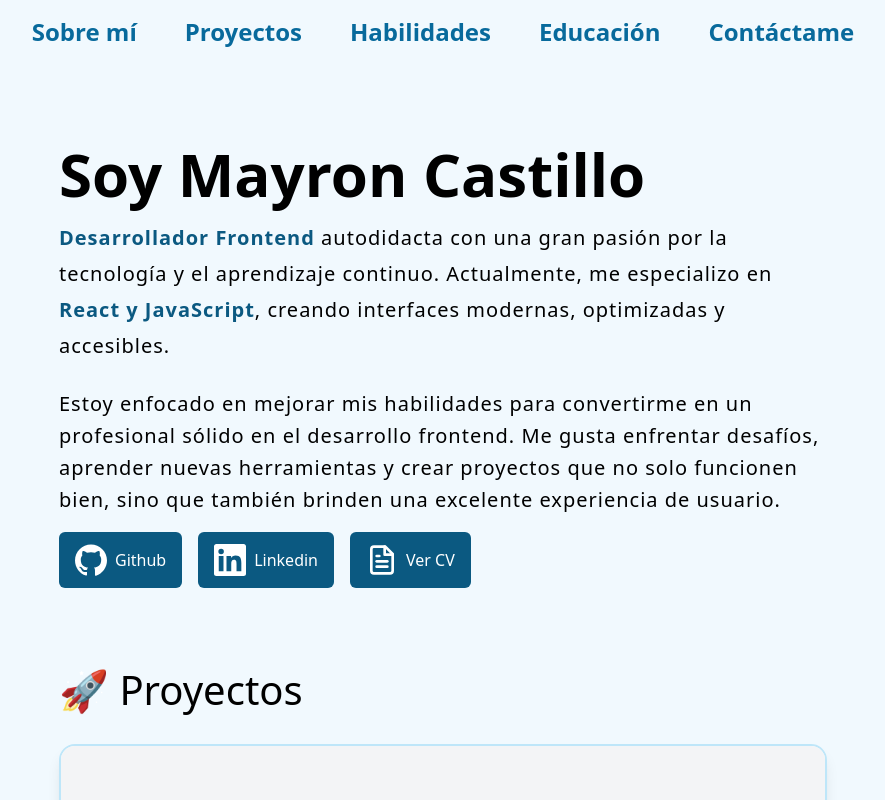
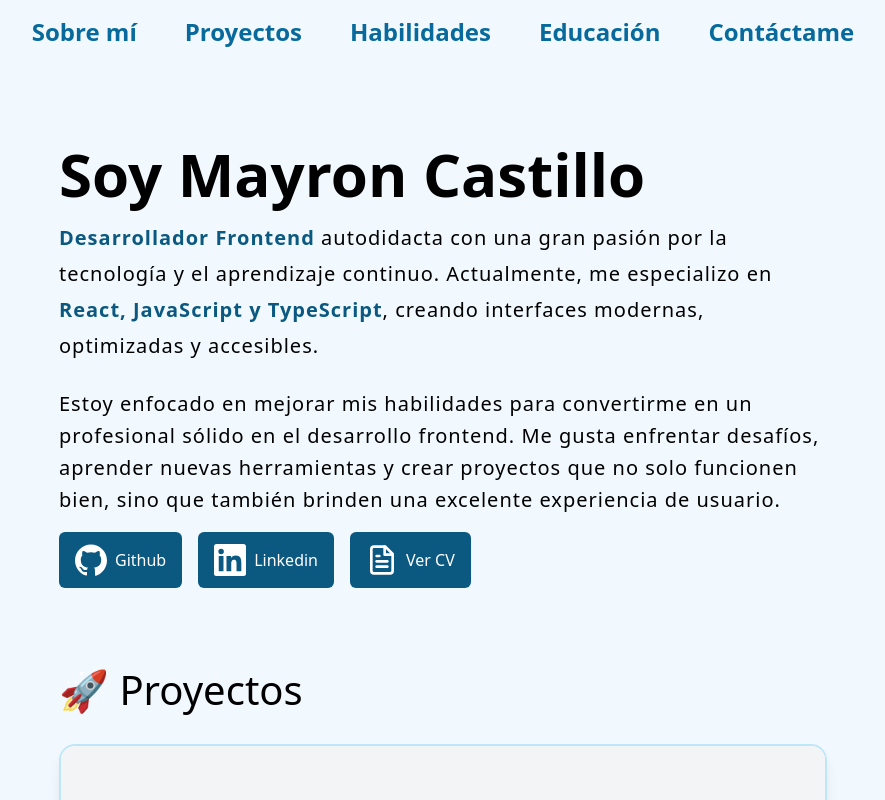
Before and after one commit to Mayron-Castillo/portfolio, a React (Vite) app: page / in a window 1280 px wide. Shown: the whole page, without its empty margins (197-1082 px from the left). Built offline with nearby package versions, Linux system fonts and the light colour scheme.

Commit message:
Agrego logo de TS y añado TS en texto Home Page

```diff
--- a/src/components/HomePage.jsx
+++ b/src/components/HomePage.jsx
@@ -13,8 +13,10 @@
           </span>
           autodidacta con una gran pasión por la tecnología y el aprendizaje
           continuo. Actualmente, me especializo en{" "}
-          <span className="font-bold text-[#0b5981]">React y JavaScript</span>,
-          creando interfaces modernas, optimizadas y accesibles.
+          <span className="font-bold text-[#0b5981]">
+            React, JavaScript y TypeScript
+          </span>
+          , creando interfaces modernas, optimizadas y accesibles.
         </p>
         <p>
           Estoy enfocado en mejorar mis habilidades para convertirme en un
```
Also changed, not shown: public/logos/typescript.svg (added).
